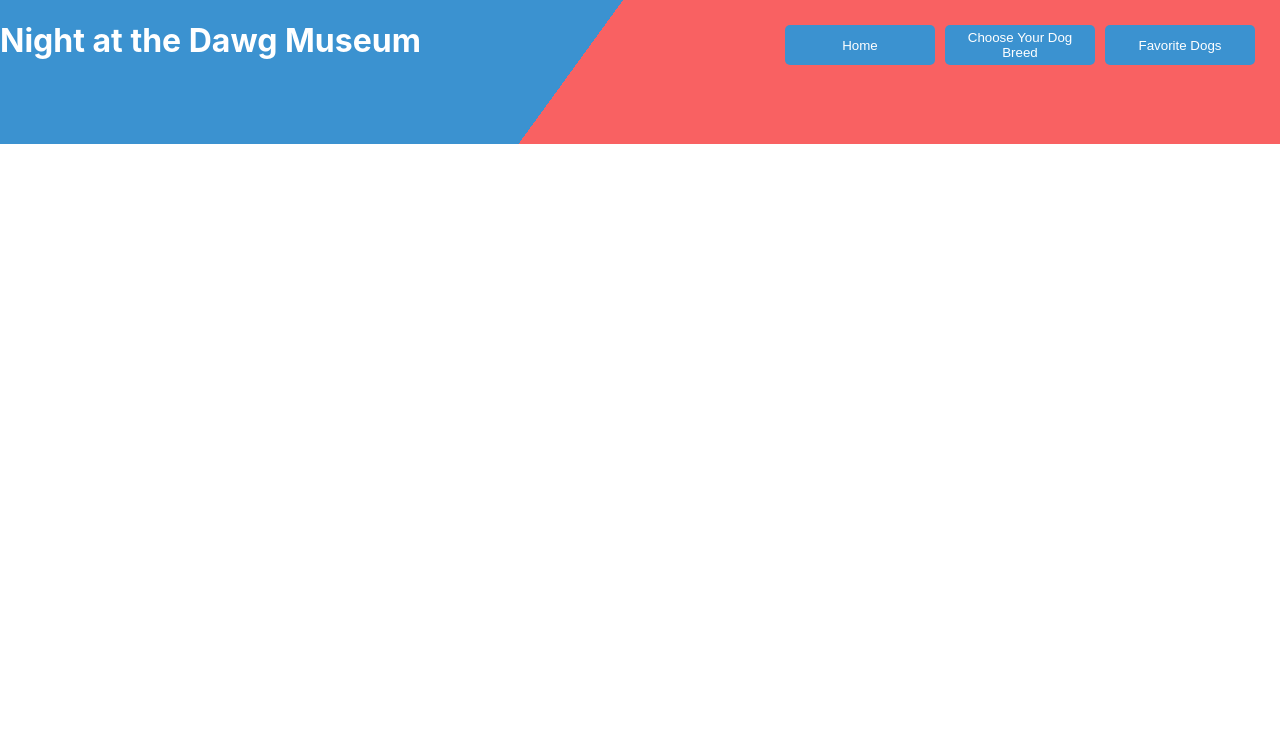
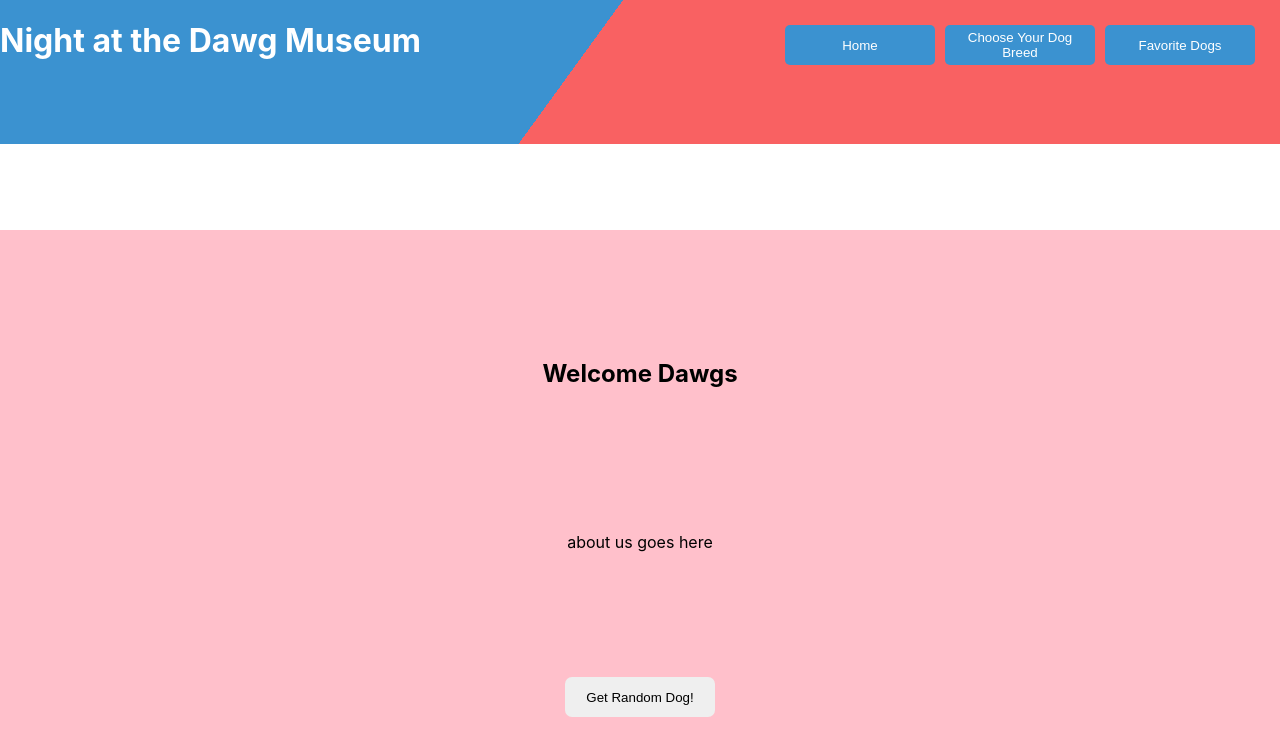
Before and after one commit to sophielabelle/dog-explorer, a React (Create React App) app: page / in a window 1280 px wide. Shown: the top 756 px of the page. Built offline with nearby package versions, Linux system fonts and the light colour scheme; no server answers.

Commit message:
Update home page styling and random dog display

```diff
--- a/src/Components/Home/Home.css
+++ b/src/Components/Home/Home.css
@@ -1,3 +1,27 @@
+.home-page {
+  display: flex;
+  flex-direction: column;
+  justify-content: space-evenly;
+  align-items: center;
+  margin-top: 18%;
+  background-color: pink;
+  height: 88vh;
+}
+
+.home-page > h2,
+.home-page > p,
+.home-page > button {
+  width: fit-content;
+}
+
 .random-dog{
-  width: 50vw;
+  /* width: 50vw; */
+  max-height: 45vh;
 }
+
+.home-page > button {
+  height: 40px;
+  width: 150px;
+  border: 0;
+  border-radius: 7px;
+}
--- a/src/Components/Home/Home.js
+++ b/src/Components/Home/Home.js
@@ -24,8 +24,8 @@ export const Home = () => {
     <section className="home-page">
       <h2>Welcome Dawgs</h2>
       <p>about us goes here</p>
+      <button onClick={() => fetchRandomDog()} >Get Random Dog!</button>
       <img className="random-dog" src={randomDog}/>
-      <button>Let's go on a walk!</button>
     </section>
   );
 }
```
